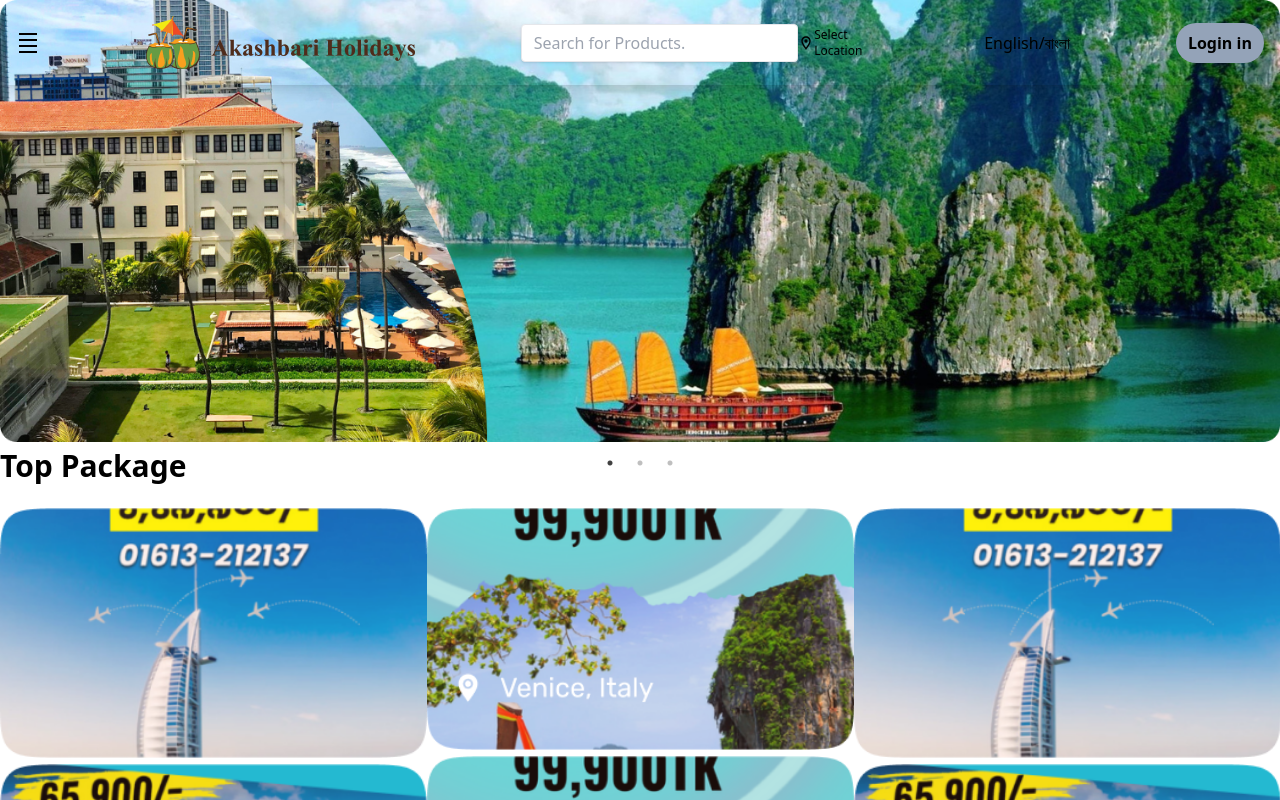
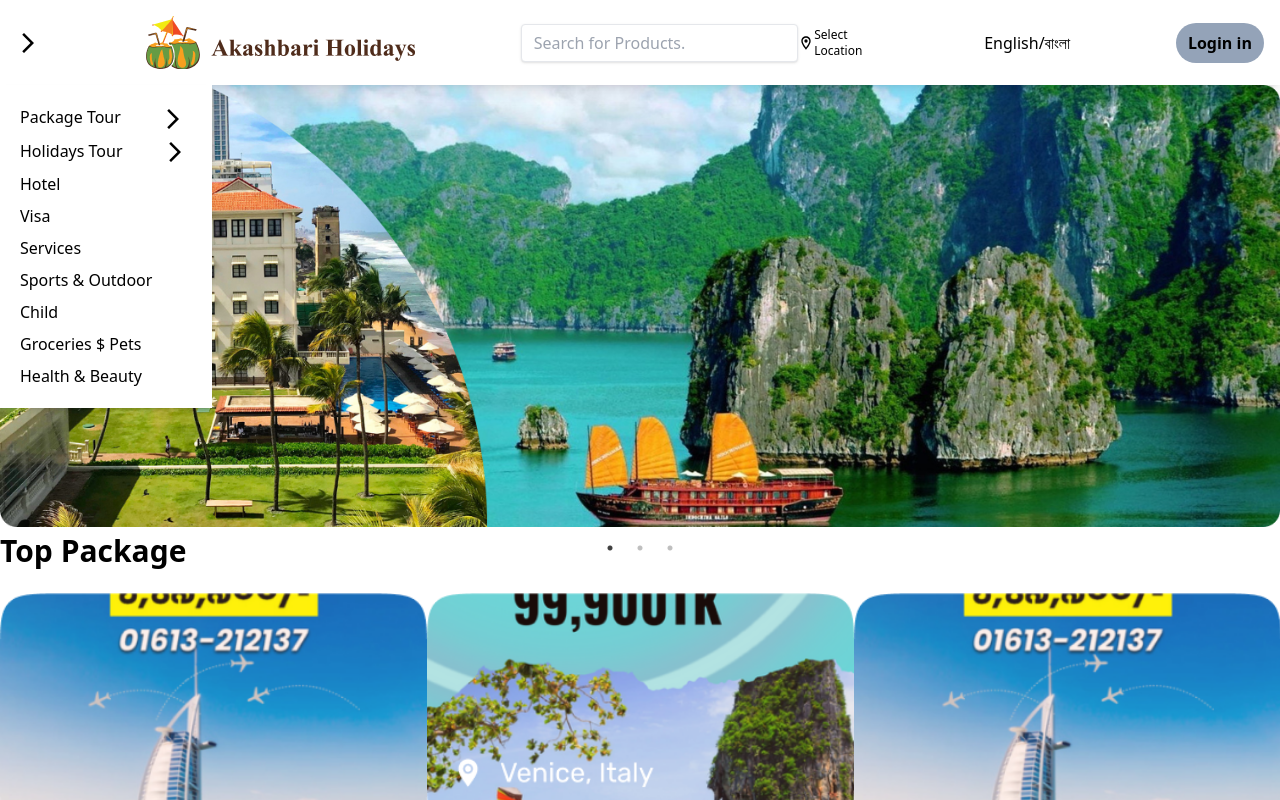
Before and after one commit to Sadid205/Akashbari_Travel, a React (Vite) app: page / in a window 1280 px wide. Shown: the top 800 px of the page. Built offline with nearby package versions, Linux system fonts and the light colour scheme.

Commit message:
problem solved

```diff
--- a/src/Component/Headers.jsx
+++ b/src/Component/Headers.jsx
@@ -8,7 +8,7 @@ import logo from "../assets/logo.png";
 
 export const Headers = () => {
   const [open, setOpen] = useState(true);
-  const [open1,setOpen1] = useState(false)
+  const [open1,setOpen1] = useState(true)
   const handler1 = ()=>{
     setOpen1(!open1)
   }
@@ -27,9 +27,9 @@ export const Headers = () => {
     {title:'Health & Beauty',link:'/health'},
   ]
   return (
-    <div className="absolute top-0 z-50 w-screen">
+    <div className={`absolute z-50 md:relative w-screen`}>
       <div
-        className={`md:flex p-4 transition-all ease-in duration-500 justify-between relative  shadow-lg ${
+        className={`md:flex p-4 bg-white transition-all ease-in duration-500 justify-between relative  shadow-lg ${
           open ? "top-0" : "-top-96"
         }`}
       >
--- a/src/Component/Hero.jsx
+++ b/src/Component/Hero.jsx
@@ -14,7 +14,8 @@ const Hero = () => {
     slidesToScroll: 1
   };
   return (
-    <div className="md:container md:m-auto" >
+    <div className="relative">
+      <div className="md:container md:m-auto" >
       <Slider {...settings}>
         <div className="w-screen">
 
@@ -30,6 +31,7 @@ const Hero = () => {
         </div>
       </Slider>
      </div>
+    </div>
   );
 };
 
```
